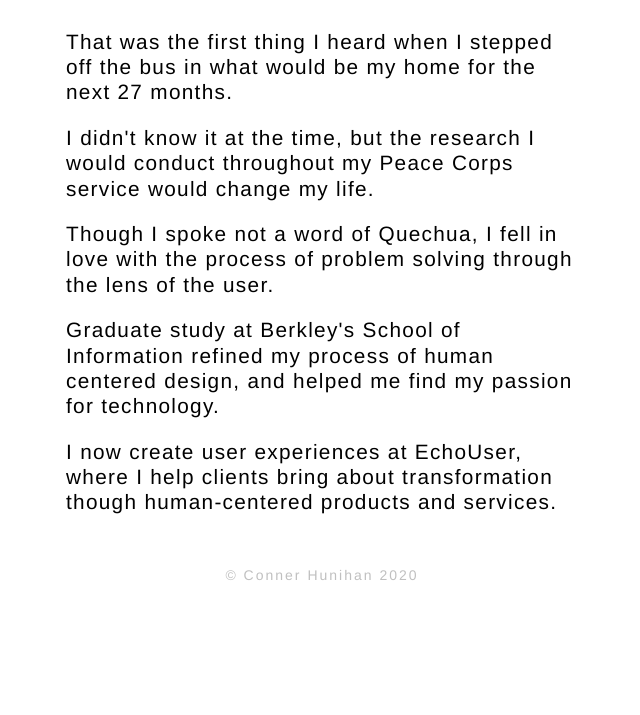
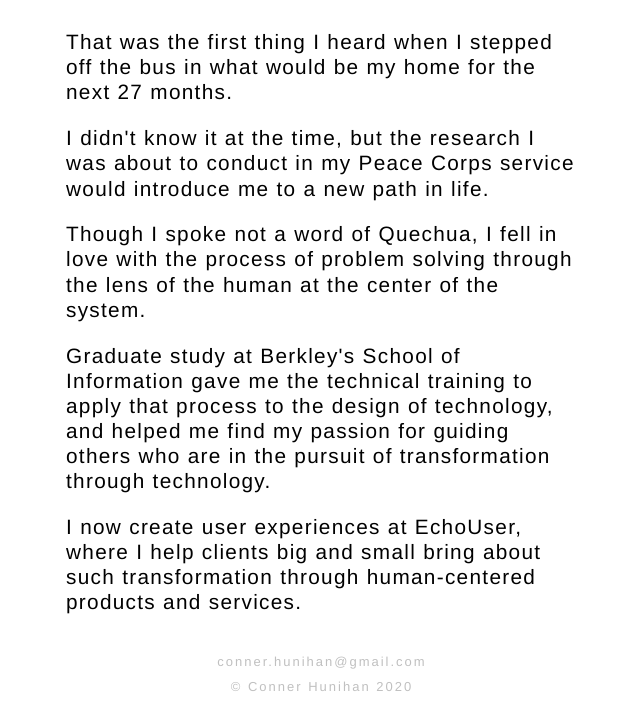
Before and after one commit to connerhunihan/new-gatsby-portfolio, a Gatsby site: page /about in a window 1280 px wide. Shown: the part 240-955 px from the top of the page, without its empty margins (318-958 px from the left). Before the commit the page ends 855 px from the top, so only its background shows below. Built offline with nearby package versions, Linux system fonts and the light colour scheme; Gatsby itself is replaced by a stand-in of ours.

Commit message:
fixed footer

```diff
--- a/src/components/footer.js
+++ b/src/components/footer.js
@@ -4,7 +4,10 @@ import React from "react"
 const Footer = () => (
   <div className="small-left-right-margin">
     <div className="footer">
-      <p>© Conner Hunihan 2020</p>
+      <p>
+        conner.hunihan@gmail.com
+        <br />© Conner Hunihan 2020
+      </p>
     </div>
   </div>
 )
--- a/src/pages/about.js
+++ b/src/pages/about.js
@@ -18,21 +18,24 @@ const Project = () => (
           would be my home for the next 27 months.
         </p>
         <p>
-          I didn't know it at the time, but the research I would conduct
-          throughout my Peace Corps service would change my life.
+          I didn't know it at the time, but the research I was about to conduct
+          in my Peace Corps service would introduce me to a new path in life.
         </p>
         <p>
           Though I spoke not a word of Quechua, I fell in love with the process
-          of problem solving through the lens of the user.
+          of problem solving through the lens of the human at the center of the
+          system.
         </p>
         <p>
-          Graduate study at Berkley's School of Information refined my process
-          of human centered design, and helped me find my passion for
-          technology.
+          Graduate study at Berkley's School of Information gave me the
+          technical training to apply that process to the design of technology,
+          and helped me find my passion for guiding others who are in the
+          pursuit of transformation through technology.
         </p>
         <p>
-          I now create user experiences at EchoUser, where I help clients bring
-          about transformation though human-centered products and services.
+          I now create user experiences at EchoUser, where I help clients big
+          and small bring about such transformation through human-centered
+          products and services.
         </p>
       </div>
     </div>
--- a/src/styles/styles.scss
+++ b/src/styles/styles.scss
@@ -383,10 +383,12 @@ header {
   height: 10vh;
   align-items: center;
   p {
+    text-align: center;
     margin: auto auto;
     color: $gray;
     font-weight: 300;
-    font-size: 0.875rem;
+    font-size: calc(10px + (14 - 10) * ((100vw - 300px) / (1600 - 300)));
+    line-height: calc(1.5rem + (2.5 - 1.5) * ((100vw - 300px) / (1600 - 300)));
     letter-spacing: 2px;
   }
 }
```
